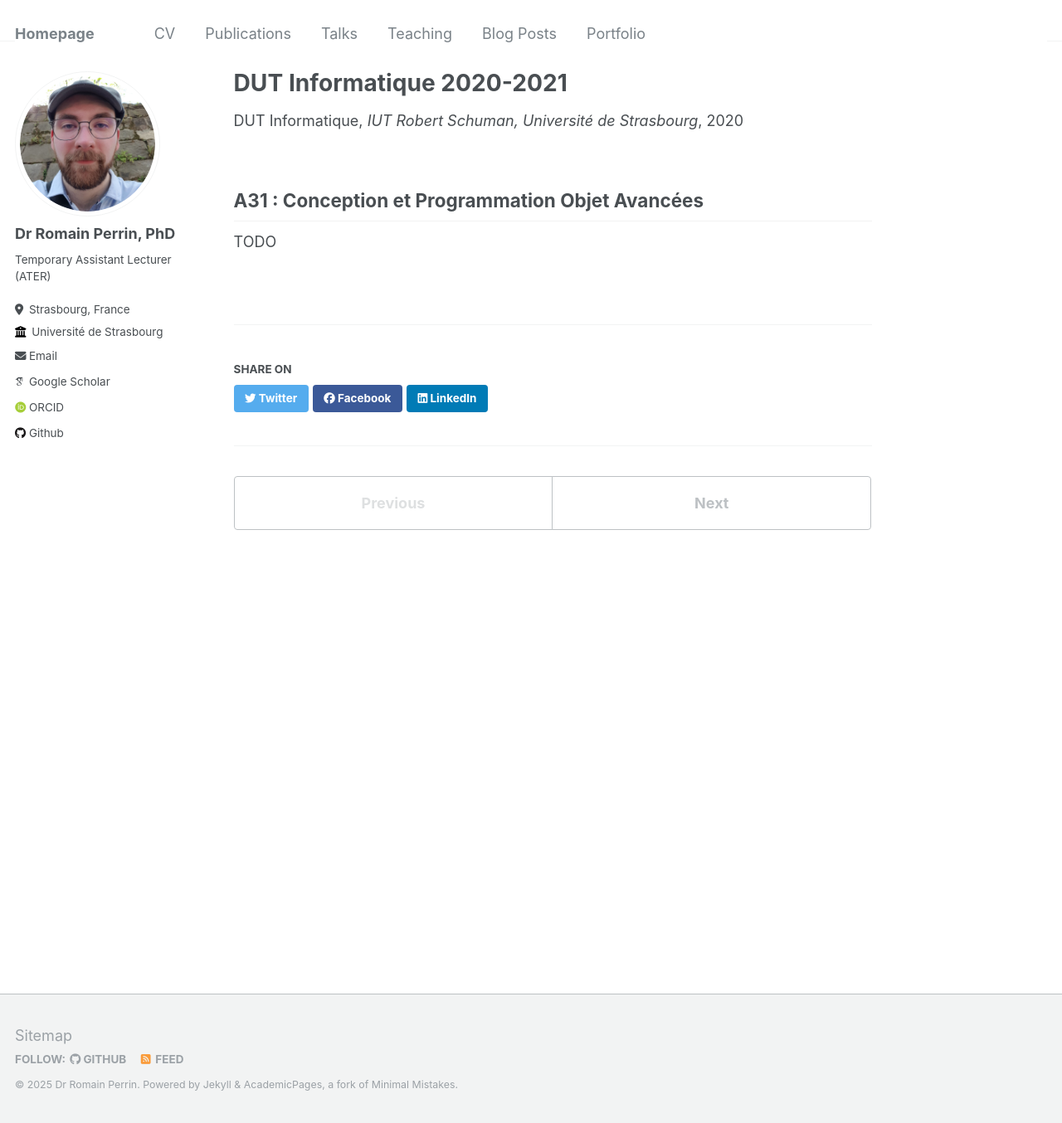
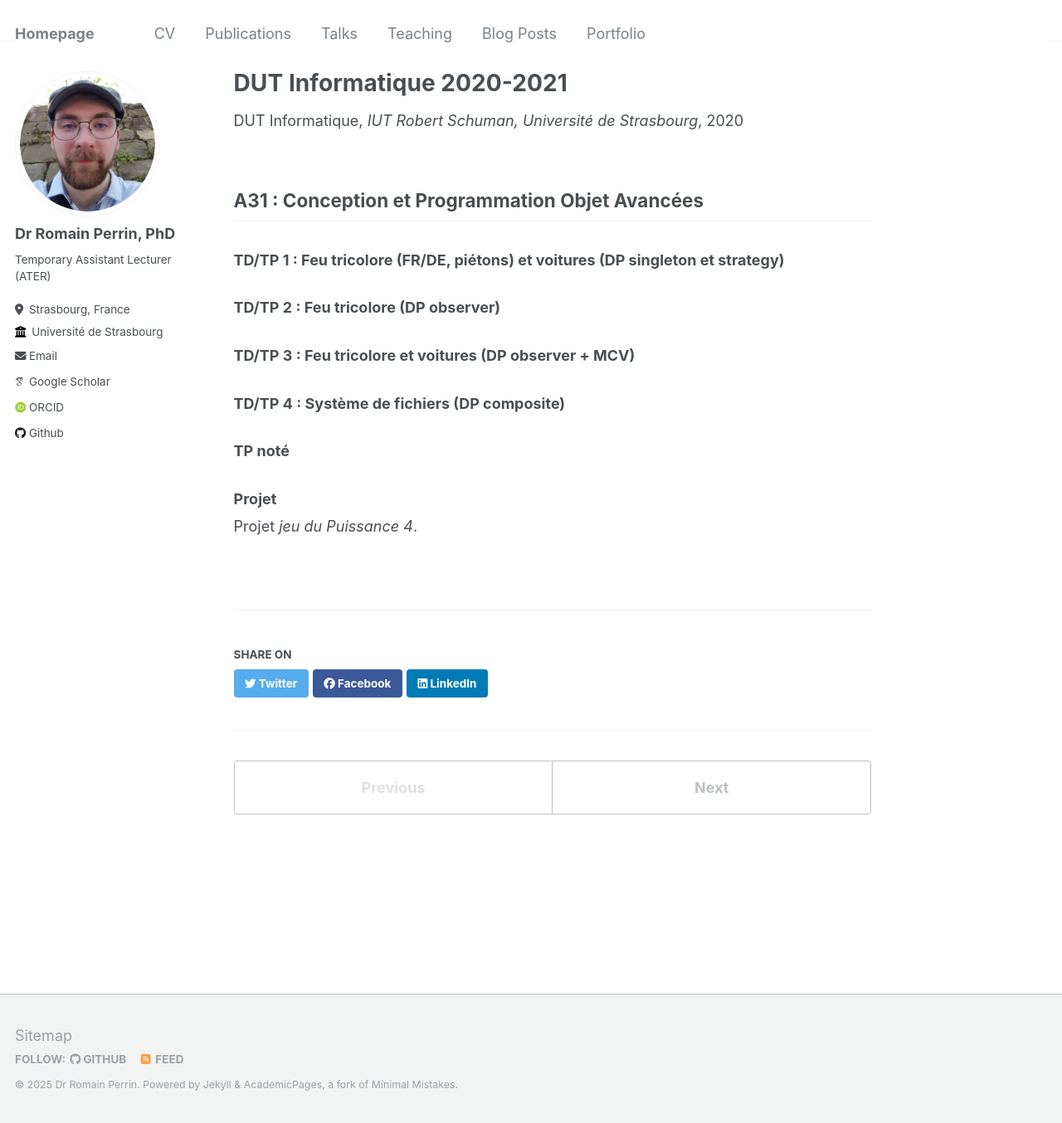
Before and after one commit to Romain96/Romain96.github.io, a Jekyll site: the page built from _teaching/2020-2021-IUTRS.md, in a window 1280 px wide and 1354 px high. Shown: the whole window at 83% size. Built offline with Jekyll 4.4.1, drawn with Linux system fonts in a browser that asks for light colours; some web fonts are replaced.

Commit message:
updating IUTRS 2020-21 teaching

```diff
--- a/_teaching/2020-2021-IUTRS.md
+++ b/_teaching/2020-2021-IUTRS.md
@@ -10,4 +10,16 @@ location: "Illkirch-Graffenstaden, Grand-Est, France"
 
 ## A31 : Conception et Programmation Objet Avancées
 
-TODO
+### TD/TP 1 : Feu tricolore (FR/DE, piétons) et voitures (DP singleton et strategy)
+
+### TD/TP 2 : Feu tricolore (DP observer)
+
+### TD/TP 3 : Feu tricolore et voitures (DP observer + MCV)
+
+### TD/TP 4 : Système de fichiers (DP composite)
+
+### TP noté
+
+### Projet
+
+Projet *jeu du Puissance 4*.
```
